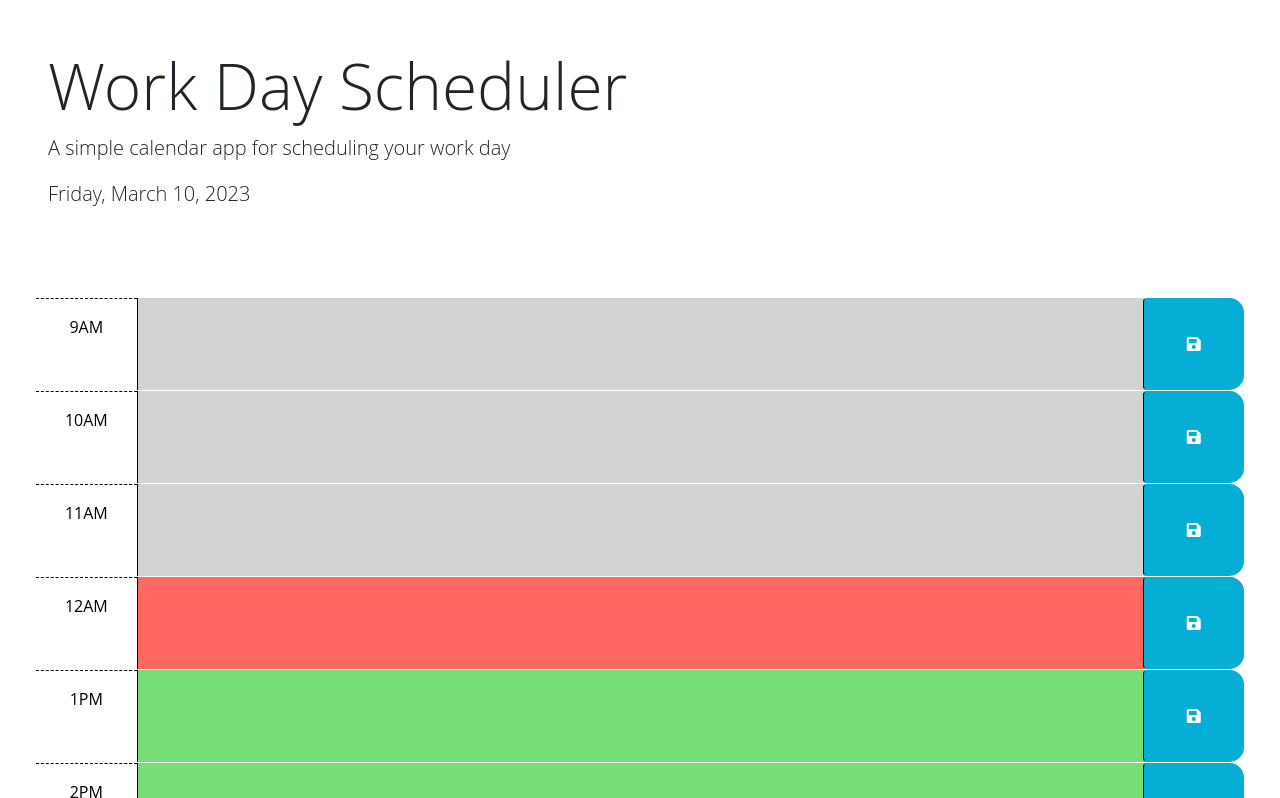
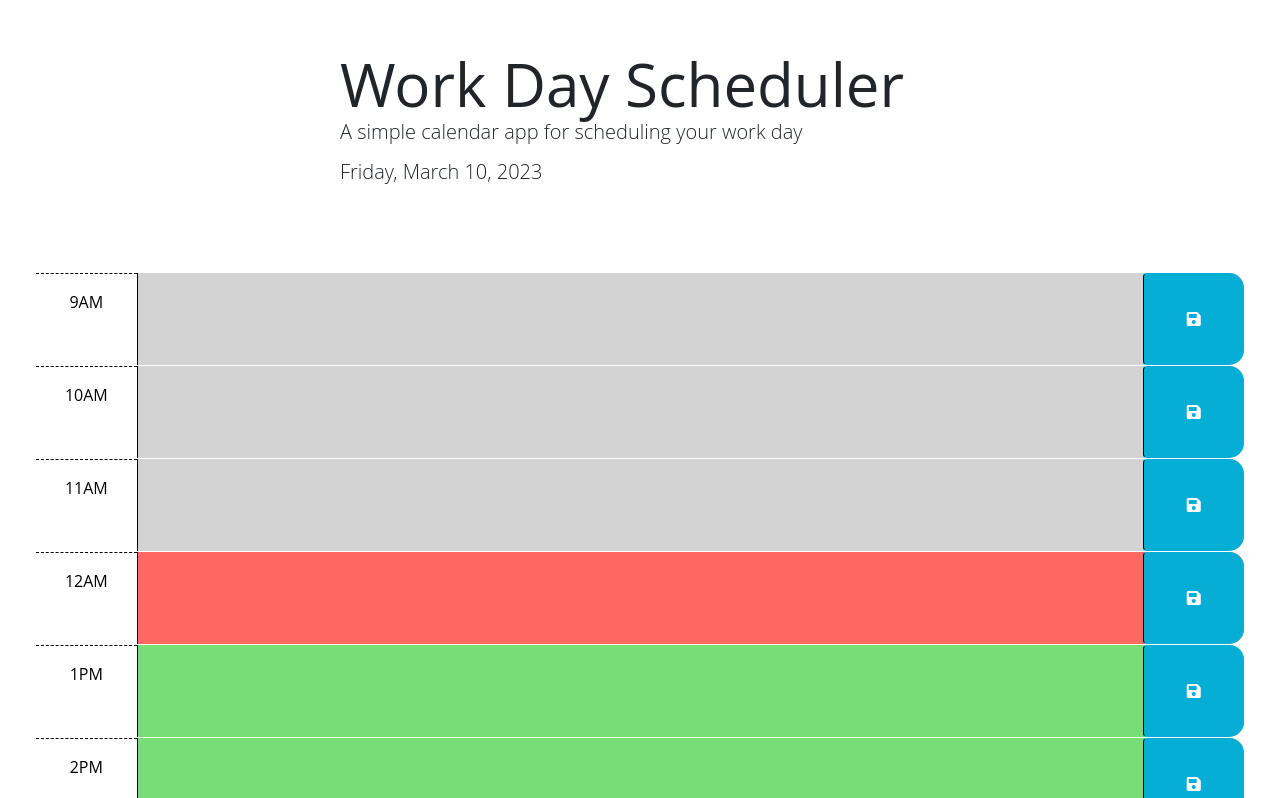
Before and after one commit to Amartinez2075/Work-Day-Scheduler, a plain HTML site: page index.html in a window 1280 px wide. Shown: the top 798 px of the page. Drawn offline with nearby package versions, Linux system fonts and the light colour scheme.

Commit message:
Aligned h2 and day.js elements to the center

```diff
--- a/Develop/style.css
+++ b/Develop/style.css
@@ -2,17 +2,6 @@ body {
   font-family: 'Open Sans', sans-serif;
   font-size: 16px;
 
-}
-
-
-h1.display-3 {
-  align-items: center;
-  align-self: center;
-  align-content: center;
-}
-
-.currentDay {
-  text-align: center;
 }
 
 textarea {
@@ -27,6 +16,22 @@ textarea {
 .description {
   white-space: pre-wrap;
 }
+
+h1 {
+			max-width: 600px;
+			margin: 0 auto;
+			background-color: #ffffff;
+      font-size: 60px;
+      align-self: center;
+		}
+
+h2 {
+  max-width: 600px;
+  margin: 0 auto;
+  background-color: #ffffff;
+  font-size: 60px;
+}
+
 
 .time-block {
   border-radius: 15px;
--- a/index.html
+++ b/index.html
@@ -26,16 +26,22 @@
 
   <body>
     <header class="p-5 mb-4">
-      <h1 class="display-3">Work Day Scheduler</h1>
-      <p class="lead">A simple calendar app for scheduling your work day</p>
-      <p id="currentDay" class="lead"></p>
-    </header>
+      <div class="container">
+        <h1>Work Day Scheduler</h1>
+      </div>
 
-    <script src="https://cdn.jsdelivr.net/npm/dayjs@1.10.6/dayjs.min.js"></script>
+      <h2>
+        <p class="lead">A simple calendar app for scheduling your work day</p>
+        <p id="currentDay" class="lead"></p>
+      </h2>
+
+      <script src="https://cdn.jsdelivr.net/npm/dayjs@1.10.6/dayjs.min.js"></script>
     <script>
       const currentDay = dayjs().format("dddd, MMMM D, YYYY");
       document.getElementById("currentDay").textContent = currentDay;
     </script>
+    </header>
+
 
     <div class="container-fluid px-5">
       <!-- Use class for "past", "present", and "future" to apply styles to the
```
